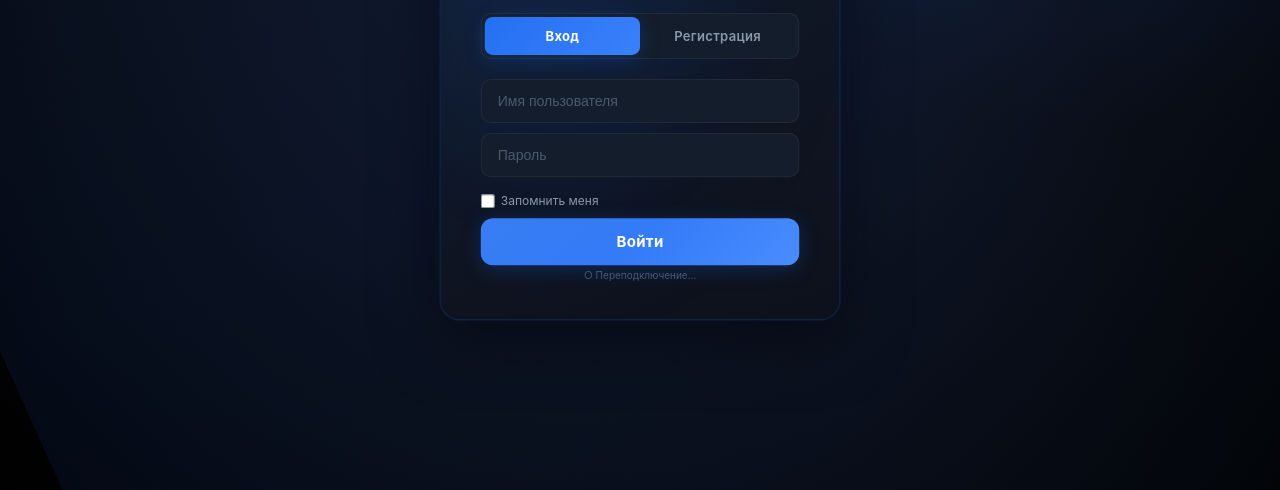
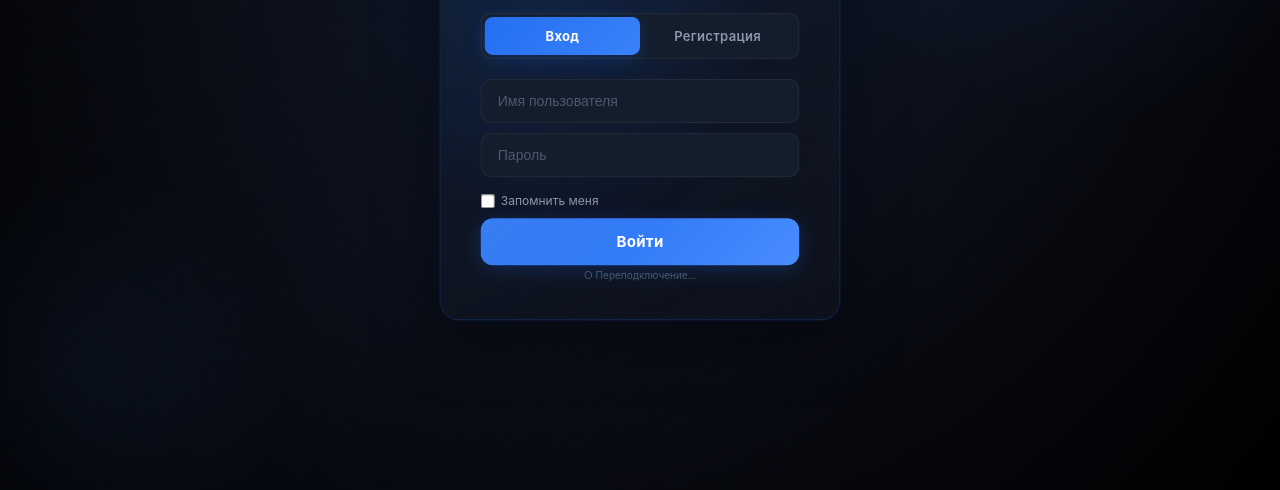
Before and after one commit to egorenchikxxer33/poins, a website: page public/index.html in a window 1280 px wide. Shown: the part 310-800 px from the top of the page. Drawn offline with Linux system fonts and the light colour scheme.

Commit message:
fix: auth фон — убран meshShift с inset:-50% (чёрные края), заменён на gradientShift + две орбы

```diff
--- a/public/index.html
+++ b/public/index.html
@@ -62,12 +62,11 @@ body{font-family:-apple-system,BlinkMacSystemFont,'Segoe UI',Roboto,'Helvetica N
 @keyframes gradientShift{0%{background-position:0% 50%}50%{background-position:100% 50%}100%{background-position:0% 50%}}
 @keyframes ringExpand{0%{transform:scale(1);opacity:.5}100%{transform:scale(2.8);opacity:0}}
 @keyframes glowLine{0%,100%{opacity:.3}50%{opacity:1}}
-@keyframes meshShift{0%{transform:translate(0,0) rotate(0deg)}25%{transform:translate(5%,-5%) rotate(90deg)}50%{transform:translate(-5%,5%) rotate(180deg)}75%{transform:translate(5%,5%) rotate(270deg)}100%{transform:translate(0,0) rotate(360deg)}}
 .ripple{position:relative;overflow:hidden}
 .ripple::after{content:'';position:absolute;border-radius:50%;background:rgba(255,255,255,.2);transform:scale(0);animation:ripple .6s ease-out;pointer-events:none}
 
 /* ===== AUTH ===== */
-.auth{position:fixed;inset:0;z-index:1000;display:flex;align-items:center;justify-content:center;background:radial-gradient(ellipse at 50% 0%,#0f1a30 0%,var(--bg) 50%,#000 100%);overflow:hidden}.auth::before{content:'';position:absolute;inset:-50%;background:conic-gradient(from 0deg at 50% 30%,rgba(29,107,240,.06),rgba(74,140,255,.03),rgba(29,107,240,.08),rgba(74,140,255,.02),rgba(29,107,240,.06));animation:meshShift 30s linear infinite;pointer-events:none}.auth::after{content:'';position:absolute;width:600px;height:600px;border-radius:50%;background:radial-gradient(circle,rgba(29,107,240,.08),transparent 70%);top:-150px;right:-100px;animation:floatSlow 25s ease-in-out infinite;pointer-events:none}
+.auth{position:fixed;inset:0;z-index:1000;display:flex;align-items:center;justify-content:center;background:radial-gradient(ellipse at 50% 0%,#0f1a30 0%,var(--bg) 50%,#000 100%);overflow:hidden}.auth::before{content:'';position:absolute;inset:0;background:linear-gradient(135deg,rgba(29,107,240,.04),transparent 40%,rgba(74,140,255,.03),transparent 70%);background-size:200% 200%;animation:gradientShift 8s ease-in-out infinite;pointer-events:none}.auth::after{content:'';position:absolute;width:600px;height:600px;border-radius:50%;background:radial-gradient(circle,rgba(29,107,240,.08),transparent 70%);top:-150px;right:-80px;animation:drift 25s ease-in-out infinite;pointer-events:none}.auth .auth-orb2{position:absolute;width:400px;height:400px;border-radius:50%;background:radial-gradient(circle,rgba(74,140,255,.06),transparent 70%);bottom:-100px;left:-80px;animation:drift 20s ease-in-out infinite reverse;pointer-events:none}
 
 
 .auth-c{background:linear-gradient(160deg,rgba(20,29,43,.96),rgba(13,17,28,.99));border:1px solid rgba(29,107,240,.18);border-radius:20px;padding:44px 40px 36px;width:400px;max-width:92vw;box-shadow:0 16px 64px rgba(0,0,0,.5),0 0 0 1px rgba(29,107,240,.08),0 0 80px rgba(29,107,240,.04);animation:fIn .6s var(--ease-o),breathe 5s ease-in-out infinite,borderPulse 3s ease-in-out infinite alternate;position:relative;overflow:hidden}@keyframes borderPulse{0%{border-color:rgba(29,107,240,.18);box-shadow:0 16px 64px rgba(0,0,0,.5),0 0 0 1px rgba(29,107,240,.08),0 0 80px rgba(29,107,240,.04)}100%{border-color:rgba(29,107,240,.4);box-shadow:0 16px 64px rgba(0,0,0,.5),0 0 0 1px rgba(29,107,240,.25),0 0 80px rgba(29,107,240,.12),0 0 120px rgba(29,107,240,.08)}}
@@ -334,6 +333,7 @@ body{font-family:-apple-system,BlinkMacSystemFont,'Segoe UI',Roboto,'Helvetica N
 <body>
 <!-- AUTH -->
 <div class="auth" id="auth">
+  <div class="auth-orb2"></div>
   <div class="auth-c">
     <div class="auth-logo"><div class="lg">Poins</div><div class="sub">messenger</div><p>Общайся свободно</p></div>
     <div class="tabs">
```
